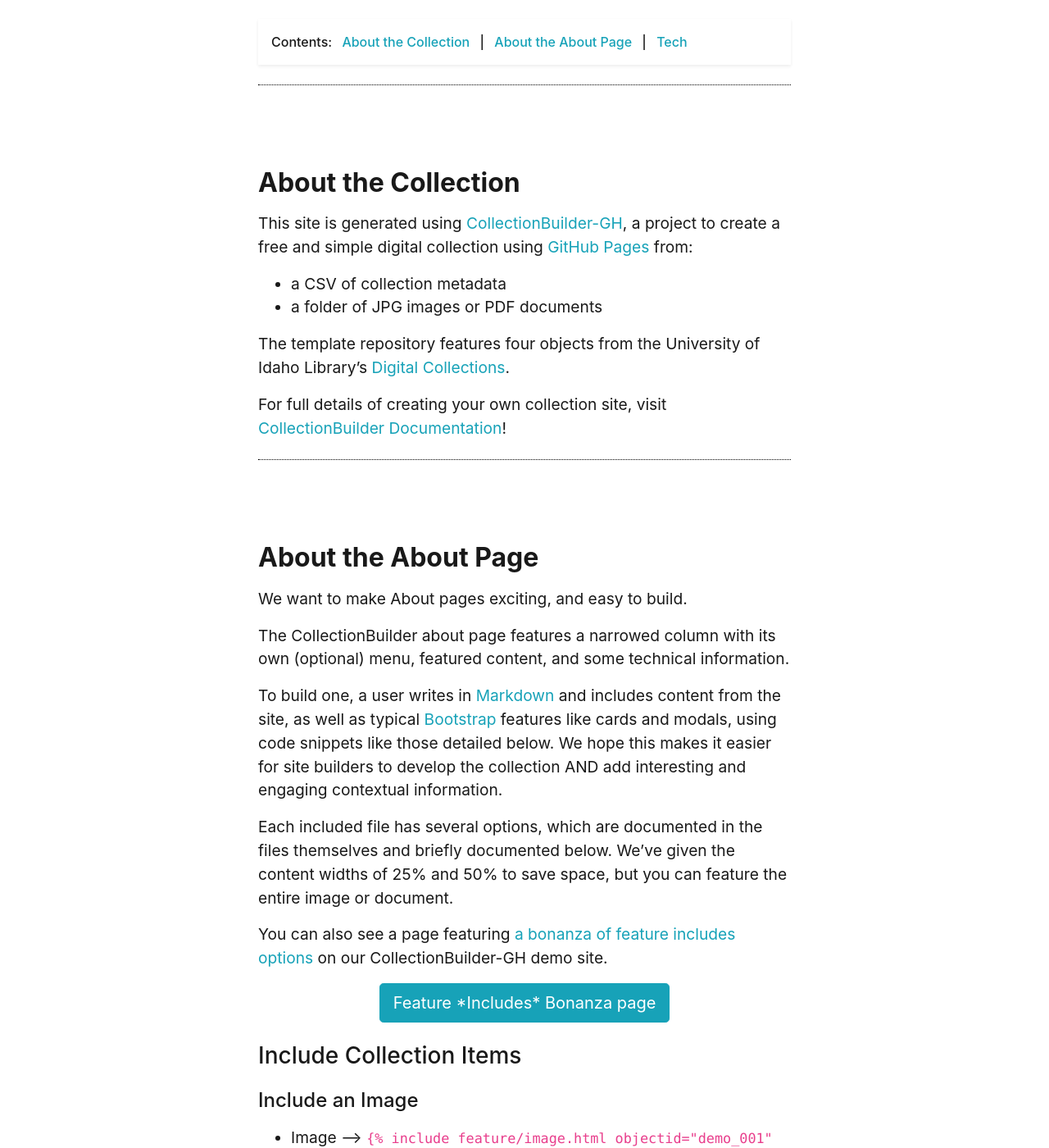
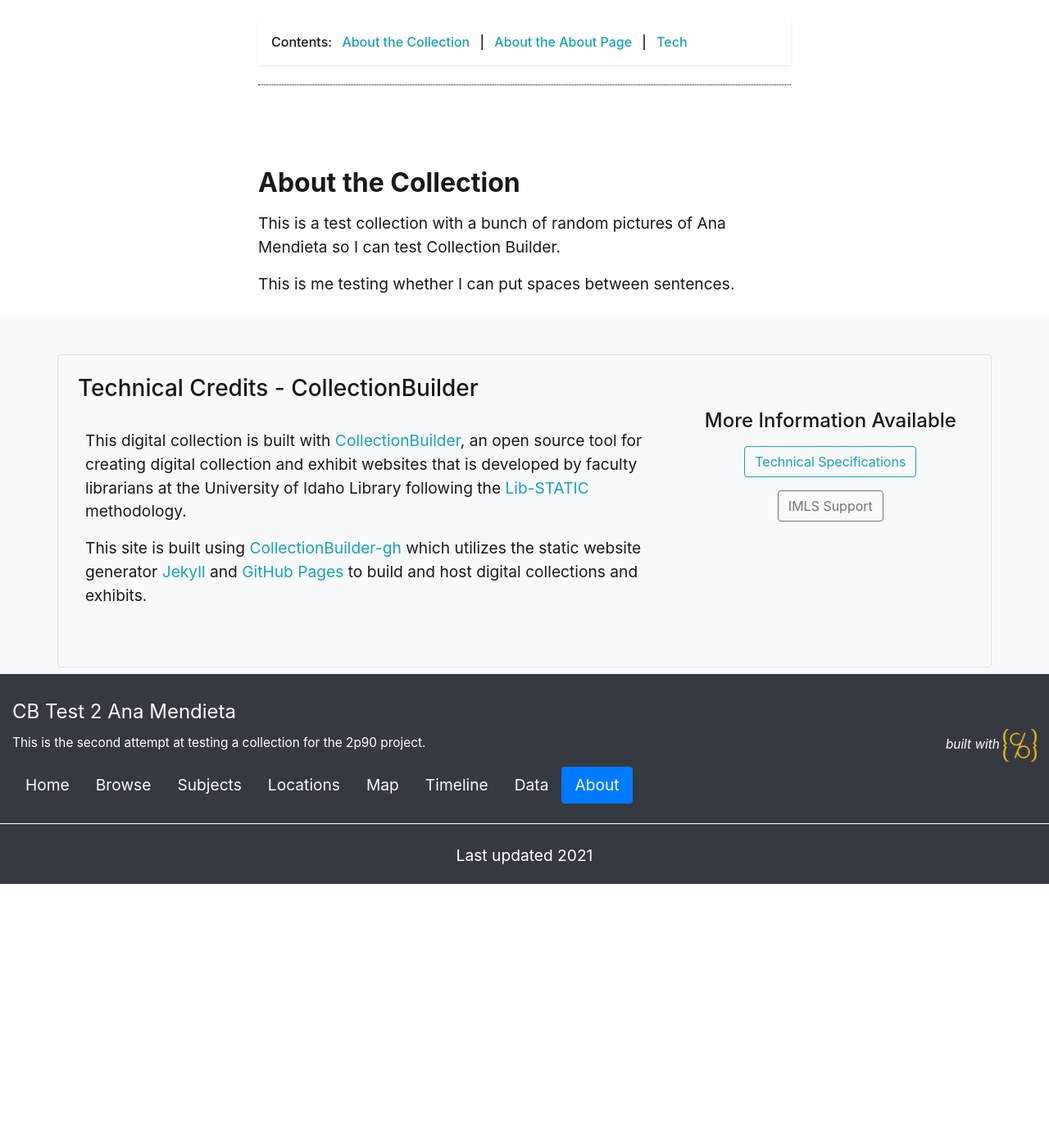
Before and after one commit to MadelineECollins/collinstest, a Jekyll site: the page built from pages/about.md, in a window 1280 px wide and 1400 px high, scrolled down 469 px. Shown: the whole window at 82% size. Built offline with Jekyll 4.4.1, drawn with Linux system fonts in a browser that asks for light colours; after the commit the page ends 1547 px from its top, so only the background shows below that; some of the changed text lies outside the part shown.

Commit message:
Update about.md

```diff
--- a/pages/about.md
+++ b/pages/about.md
@@ -14,14 +14,6 @@
 
 ## About the Collection
 
-This site is generated using [CollectionBuilder-GH](https://collectionbuilding.github.io/gh/), a project to create a free and simple digital collection using [GitHub Pages](https://pages.github.com/) from:
+This is a test collection with a bunch of random pictures of Ana Mendieta so I can test Collection Builder.
 
-- a CSV of collection metadata
-- a folder of JPG images or PDF documents
-
-The template repository features four objects from the University of Idaho Library's [Digital Collections](https://www.lib.uidaho.edu/digital).
-
-For full details of creating your own collection site, visit [CollectionBuilder Documentation](https://collectionbuilder.github.io/cb-docs/)!
-
-<!-- IMPORTANT!!! DELETE this comment and the include below when you are finished editing this page for your collection. The include below introduces about page features. They will show up on your collection's about page until you delete it.  -->
-{% include cb/about_the_about.md %}
+This is me testing whether I can put spaces between sentences.
```
